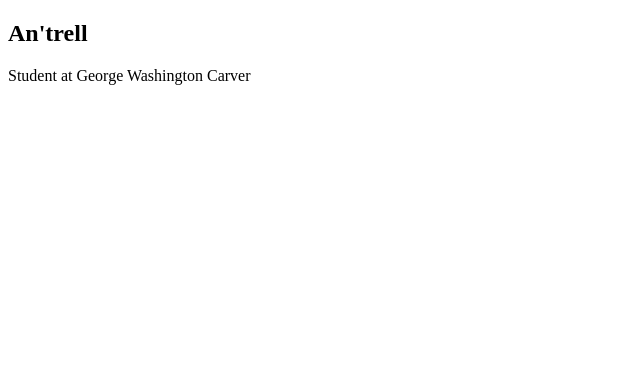
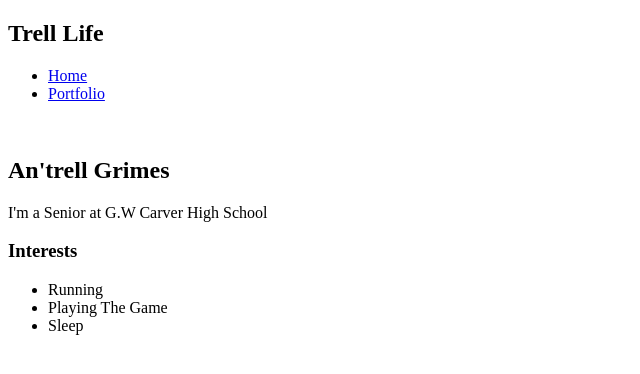
Before and after one commit to antrellgrimes-oss/antrellgrimes-oss.github.io, a plain HTML site: page index.html in a window 1280 px wide. Shown: the whole page, without its empty margins (0-640 px from the left). Drawn offline with Linux system fonts and the light colour scheme; files that its build step writes are made by us from their sources.

Commit message:
Bounce Box

```diff
--- a/index.html
+++ b/index.html
@@ -1,25 +1,42 @@
 <!DOCTYPE html>
 <html>
   <head>
-    <title>Flow State</title>
+    <title> AN'TREll GRIMES</title>
+    <link rel="stylesheet" href="style.css" />
   </head>
 
   <body>
     <!-- All content goes here -->
     <div id="all-contents">
       <nav>
+         <h1>Trell Life</h1>
+         <ul id="nav-ul">
+          <li class="nav-li">
+            <a href="index.html">Home</a>
+          </li>
+          <li class="nav-li">
+            <a href="portfolio.html">Portfolio</a>
+          </li>
+        </ul>
+      </nav>
 
-      </nav>
       <main>
-        <!--Sidebar section-->
         <div class="sidebar">
+        <img class="sidebr-img" src="">
+        </div>
+        <div class="content">
+          <h2>An'trell Grimes</h2>
+          <p>I'm a Senior at G.W Carver High School</p>
+           <div id="interests">
+            <h3>Interests</h3>
+             <ul>
+                <li>Running</li>
+                <li>Playing The Game</li>
+                <li>Sleep</li>
+              </ul>
+          </div>
+        </div>
 
-        </div>
-        <!--Content section-->
-        <div class="content">
-          <h2>An'trell</h2>
-          <p>Student at George Washington Carver</p>
-        </div>
       </main>
     </div>
   </body>
```
Also changed, not shown: fsd-projects/bouncing-box/index.html (+24 -6 lines).
